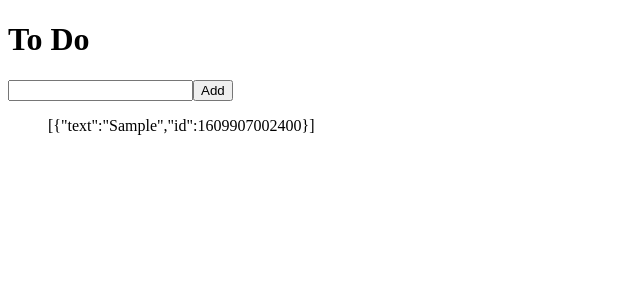
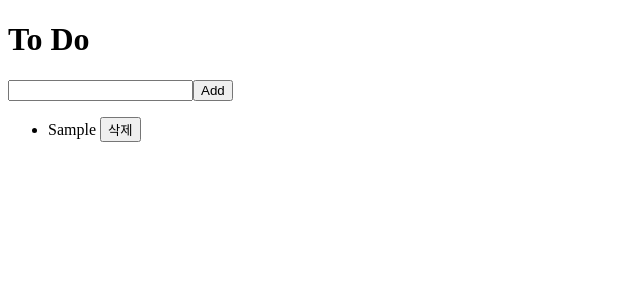
Before and after one commit to jami829/react-redux-tutorial, a React (Create React App) app: page / in a window 1280 px wide. Both pictures are taken after typing "Sample" into the empty fields and a click on the button "Add". Shown: the top 300 px of the page, without its empty margins (0-640 px from the left). Built offline with nearby package versions, Linux system fonts and the light colour scheme.

Commit message:
:art: ToDo 리스트 생성

```diff
--- /dev/null
+++ b/src/components/ToDo.js
@@ -0,0 +1,11 @@
+import React from "react";
+
+function ToDo({ text }) {  // Home.js와 동일한 이유로 객체로 감싸주는 것.
+  return (
+    <li>
+      {text} <button>삭제</button>
+    </li>
+  );
+}
+
+export default ToDo;
--- a/src/routes/Home.js
+++ b/src/routes/Home.js
@@ -1,13 +1,14 @@
 // export default () => "Home";
 import React, { useState } from "react";
 import { connect } from "react-redux";
+import ToDo from "../components/ToDo";
 import { actionCreators } from "../store";
 
 function Home({ toDos, addToDo }) {  // todos: mapStateToProp, addToDo: mapDispatchToProp && 객체로 감싸주는 이유는 props 객체 안에 "일부"로 map~~함수로"추가" toDos와 addToDo를 가져오는 것이기 때문
   const [text, setText] = useState("");
   function onChange(e) {
     setText(e.target.value);
-    // setText(""); // 입력, 제출, 다시 인풋칸을 빈칸으로.
+
   }
   function onSubmit(e) {
     e.preventDefault();
@@ -24,7 +25,11 @@
         <input type="text" value={text} onChange={onChange} />
         <button>Add</button>
       </form>
-      <ul>{JSON.stringify(toDos)}</ul>
+      <ul>
+        {toDos.map(toDo => (
+          <ToDo {...toDo} key={toDo.id} />
+        ))}
+      </ul>
     </>
   );
 }
```
Also changed, not shown: .eslintrc.json, 1 other file (tests, documents, lock files or other folders).
